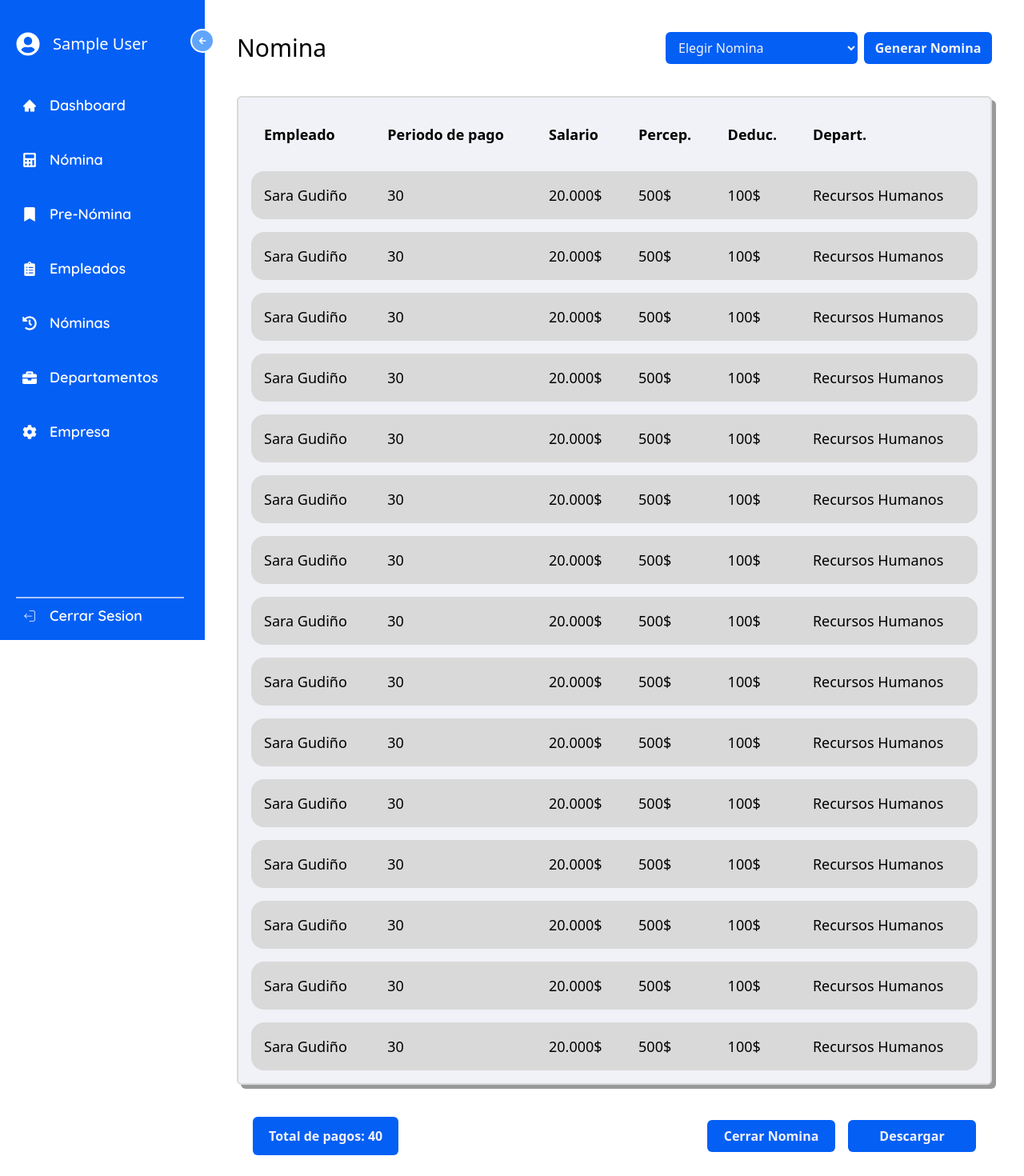
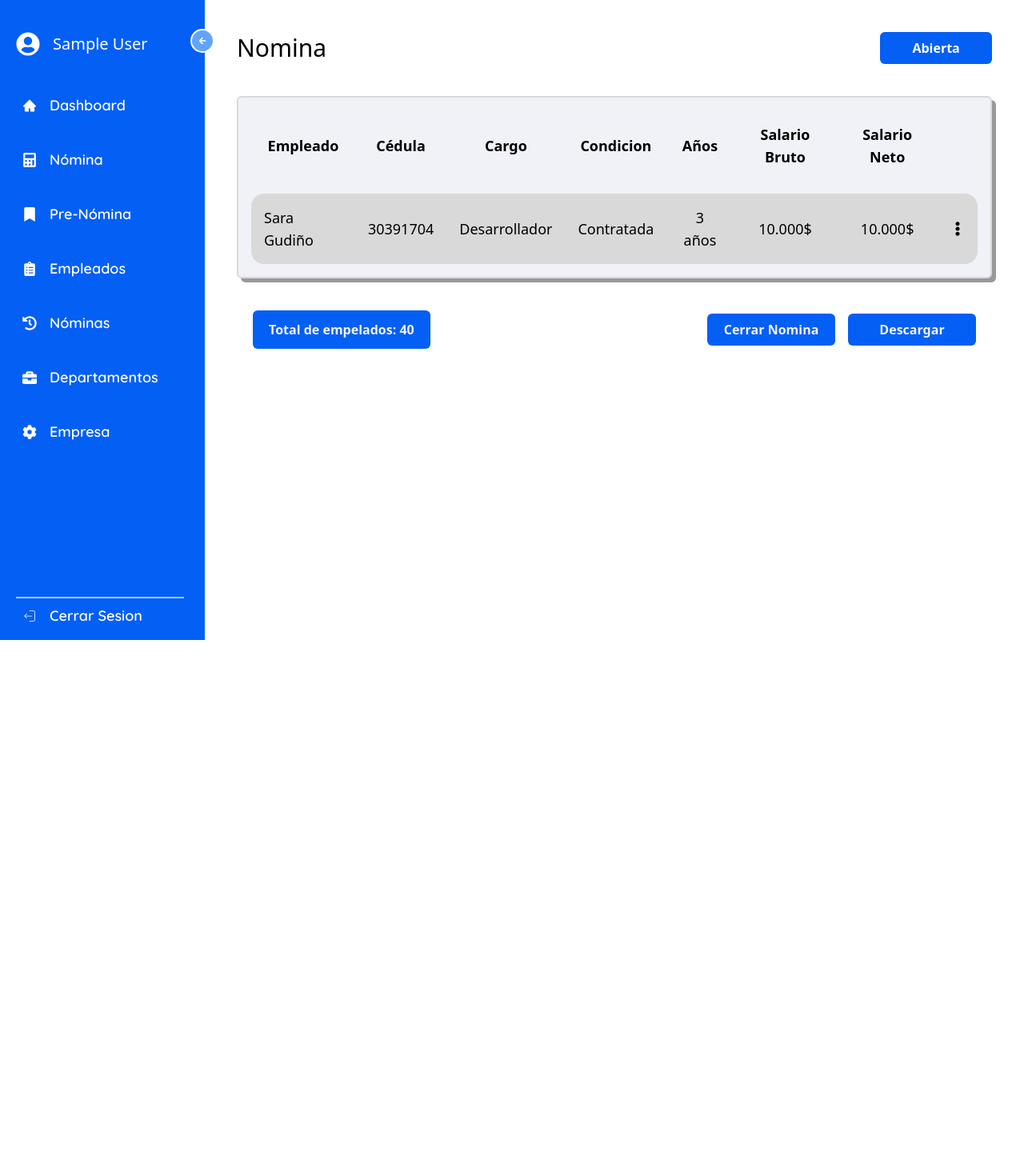
Before and after one commit to saritagud/Nomina_Frontend, a React (Vite) app: page /nomina in a window 1280 px wide. Shown: the top 1470 px of the page at 80% size. After the commit the page ends 800 px from the top, so only its background shows below. Built offline with nearby package versions, Linux system fonts and the light colour scheme; sample sign-in values are in the browser's storage; the HTML template or start-up script is replaced by a standard one.

Commit message:
ajustes y funcionalidad de nomina abierta

```diff
--- a/src/Components/Payroll.jsx
+++ b/src/Components/Payroll.jsx
@@ -1,34 +1,29 @@
+import { useEffect, useState } from "react";
+import { Link } from "react-router-dom";
+import { FaEllipsisV } from "react-icons/fa";
 
 export function Payroll() {
+  const [statePayroll, setStatePayroll] = useState(
+    localStorage.getItem("statePayroll")
+      ? localStorage.getItem("statePayroll") === "true"
+      : true
+  );
+
+  useEffect(() => {
+    localStorage.setItem("statePayroll", statePayroll);
+  }, [statePayroll]);
+
   //const payroll = null // Asi se ve cuando entra a la vista
-  const payroll = [5] // Colocar un numero en el arreglo para activar la tabla, dejar el arreglo vacio, simula que no hay empleados para esa nomina
+  const payroll = [5]; // Colocar un numero en el arreglo para activar la tabla, dejar el arreglo vacio, simula que no hay empleados para esa nomina
   return (
     <div className="h-full">
       <main className="w-full p-10 flex flex-col gap-10">
         <section className="flex justify-between items-center ">
           <h1 className="text-3xl text-left w-full">Nomina</h1>
-          <form className="flex gap-2">
-            <select
-              name="payroll"
-              id="payroll"
-              className="bg-azulClaro px-3 py-2 rounded-md text-grisClaro outline-none w-60"
-            >
-              <option
-                value="0"
-                disabled
-                selected
-              >
-                Elegir Nomina
-              </option>
-              <option value="Nomina">Nomina</option>
-              <option value="Nomina">Nomina</option>
-              <option value="Nomina">Nomina</option>
-              <option value="Nomina">Nomina</option>
-            </select>
-            <button className="bg-azulClaro px-3 py-2 rounded-md placeholder-grisClaro text-grisClaro outline-none w-40 font-semibold">
-              Generar Nomina
-            </button>
-          </form>
+
+          <p className="bg-azulClaro px-3 py-2 rounded-md text-white outline-none w-40 font-semibold text-center">
+            {statePayroll ? "Abierta" : "Cerrada"}
+          </p>
         </section>
         {payroll?.length === 0 ? (
           <strong className="text-xl">
@@ -37,190 +32,73 @@ export function Payroll() {
         ) : (
           payroll?.length > 0 && (
             <>
-              <table className="bg-grisClaro rounded-md shadow-right-dark  px-4 border-separate border-spacing-0 border-spacing-y-4  border-2 border-grisOscuro">
+              <table className="bg-grisClaro rounded-md shadow-right-dark  px-4 border-separate border-spacing-0 border-spacing-y-4 border-2 border-grisOscuro">
                 <thead className="px-5">
                   <tr>
-                    <th className="p-4 text-lg text-start">Empleado</th>
-                    <th className="p-4 text-lg text-start">Periodo de pago</th>
-                    <th className="p-4 text-lg text-start">Salario</th>
-                    <th className="p-4 text-lg text-start">Percep.</th>
-                    <th className="p-4 text-lg text-start">Deduc.</th>
-                    <th className="p-4 text-lg text-start">Depart.</th>
+                    <th className="p-4 text-lg text-center">Empleado</th>
+                    <th className="p-4 text-lg text-center">Cédula</th>
+                    <th className="p-4 text-lg text-center">Cargo</th>
+                    <th className="p-4 text-lg text-center">Condicion</th>
+                    <th className="p-4 text-lg text-center">Años</th>
+                    <th className="p-4 text-lg text-center">Salario Bruto</th>
+                    <th className="p-4 text-lg text-center">Salario Neto</th>
                   </tr>
                 </thead>
                 <tbody className="px-5">
                   <tr className="bg-grisOscuro">
                     <td className="p-4 text-lg rounded-l-2xl">Sara Gudiño</td>
-                    <td className="p-4 text-lg">30</td>
-                    <td className="p-4 text-lg">20.000$</td>
-                    <td className="p-4 text-lg">500$</td>
-                    <td className="p-4 text-lg">100$</td>
-                    <td className="p-4 text-lg rounded-r-2xl">
-                      Recursos Humanos
-                    </td>
-                  </tr>
-                  <tr className="bg-grisOscuro">
-                    <td className="p-4 text-lg rounded-l-2xl">Sara Gudiño</td>
-                    <td className="p-4 text-lg">30</td>
-                    <td className="p-4 text-lg">20.000$</td>
-                    <td className="p-4 text-lg">500$</td>
-                    <td className="p-4 text-lg">100$</td>
-                    <td className="p-4 text-lg rounded-r-2xl">
-                      Recursos Humanos
-                    </td>
-                  </tr>
-                  <tr className="bg-grisOscuro">
-                    <td className="p-4 text-lg rounded-l-2xl">Sara Gudiño</td>
-                    <td className="p-4 text-lg">30</td>
-                    <td className="p-4 text-lg">20.000$</td>
-                    <td className="p-4 text-lg">500$</td>
-                    <td className="p-4 text-lg">100$</td>
-                    <td className="p-4 text-lg rounded-r-2xl">
-                      Recursos Humanos
-                    </td>
-                  </tr>
-                  <tr className="bg-grisOscuro">
-                    <td className="p-4 text-lg rounded-l-2xl">Sara Gudiño</td>
-                    <td className="p-4 text-lg">30</td>
-                    <td className="p-4 text-lg">20.000$</td>
-                    <td className="p-4 text-lg">500$</td>
-                    <td className="p-4 text-lg">100$</td>
-                    <td className="p-4 text-lg rounded-r-2xl">
-                      Recursos Humanos
-                    </td>
-                  </tr>
-
-                  <tr className="bg-grisOscuro">
-                    <td className="p-4 text-lg rounded-l-2xl">Sara Gudiño</td>
-                    <td className="p-4 text-lg">30</td>
-                    <td className="p-4 text-lg">20.000$</td>
-                    <td className="p-4 text-lg">500$</td>
-                    <td className="p-4 text-lg">100$</td>
-                    <td className="p-4 text-lg rounded-r-2xl">
-                      Recursos Humanos
-                    </td>
-                  </tr>
-
-                  <tr className="bg-grisOscuro">
-                    <td className="p-4 text-lg rounded-l-2xl">Sara Gudiño</td>
-                    <td className="p-4 text-lg">30</td>
-                    <td className="p-4 text-lg">20.000$</td>
-                    <td className="p-4 text-lg">500$</td>
-                    <td className="p-4 text-lg">100$</td>
-                    <td className="p-4 text-lg rounded-r-2xl">
-                      Recursos Humanos
-                    </td>
-                  </tr>
-
-                  <tr className="bg-grisOscuro">
-                    <td className="p-4 text-lg rounded-l-2xl">Sara Gudiño</td>
-                    <td className="p-4 text-lg">30</td>
-                    <td className="p-4 text-lg">20.000$</td>
-                    <td className="p-4 text-lg">500$</td>
-                    <td className="p-4 text-lg">100$</td>
-                    <td className="p-4 text-lg rounded-r-2xl">
-                      Recursos Humanos
-                    </td>
-                  </tr>
-
-                  <tr className="bg-grisOscuro">
-                    <td className="p-4 text-lg rounded-l-2xl">Sara Gudiño</td>
-                    <td className="p-4 text-lg">30</td>
-                    <td className="p-4 text-lg">20.000$</td>
-                    <td className="p-4 text-lg">500$</td>
-                    <td className="p-4 text-lg">100$</td>
-                    <td className="p-4 text-lg rounded-r-2xl">
-                      Recursos Humanos
-                    </td>
-                  </tr>
-
-                  <tr className="bg-grisOscuro">
-                    <td className="p-4 text-lg rounded-l-2xl">Sara Gudiño</td>
-                    <td className="p-4 text-lg">30</td>
-                    <td className="p-4 text-lg">20.000$</td>
-                    <td className="p-4 text-lg">500$</td>
-                    <td className="p-4 text-lg">100$</td>
-                    <td className="p-4 text-lg rounded-r-2xl">
-                      Recursos Humanos
-                    </td>
-                  </tr>
-
-                  <tr className="bg-grisOscuro">
-                    <td className="p-4 text-lg rounded-l-2xl">Sara Gudiño</td>
-                    <td className="p-4 text-lg">30</td>
-                    <td className="p-4 text-lg">20.000$</td>
-                    <td className="p-4 text-lg">500$</td>
-                    <td className="p-4 text-lg">100$</td>
-                    <td className="p-4 text-lg rounded-r-2xl">
-                      Recursos Humanos
-                    </td>
-                  </tr>
-
-
-                  <tr className="bg-grisOscuro">
-                    <td className="p-4 text-lg rounded-l-2xl">Sara Gudiño</td>
-                    <td className="p-4 text-lg">30</td>
-                    <td className="p-4 text-lg">20.000$</td>
-                    <td className="p-4 text-lg">500$</td>
-                    <td className="p-4 text-lg">100$</td>
-                    <td className="p-4 text-lg rounded-r-2xl">
-                      Recursos Humanos
-                    </td>
-                  </tr>
-
-                  <tr className="bg-grisOscuro">
-                    <td className="p-4 text-lg rounded-l-2xl">Sara Gudiño</td>
-                    <td className="p-4 text-lg">30</td>
-                    <td className="p-4 text-lg">20.000$</td>
-                    <td className="p-4 text-lg">500$</td>
-                    <td className="p-4 text-lg">100$</td>
-                    <td className="p-4 text-lg rounded-r-2xl">
-                      Recursos Humanos
-                    </td>
-                  </tr>
-
-                  <tr className="bg-grisOscuro">
-                    <td className="p-4 text-lg rounded-l-2xl">Sara Gudiño</td>
-                    <td className="p-4 text-lg">30</td>
-                    <td className="p-4 text-lg">20.000$</td>
-                    <td className="p-4 text-lg">500$</td>
-                    <td className="p-4 text-lg">100$</td>
-                    <td className="p-4 text-lg rounded-r-2xl">
-                      Recursos Humanos
-                    </td>
-                  </tr>
-
-                  <tr className="bg-grisOscuro">
-                    <td className="p-4 text-lg rounded-l-2xl">Sara Gudiño</td>
-                    <td className="p-4 text-lg">30</td>
-                    <td className="p-4 text-lg">20.000$</td>
-                    <td className="p-4 text-lg">500$</td>
-                    <td className="p-4 text-lg">100$</td>
-                    <td className="p-4 text-lg rounded-r-2xl">
-                      Recursos Humanos
-                    </td>
-                  </tr>
-
-                  <tr className="bg-grisOscuro">
-                    <td className="p-4 text-lg rounded-l-2xl">Sara Gudiño</td>
-                    <td className="p-4 text-lg">30</td>
-                    <td className="p-4 text-lg">20.000$</td>
-                    <td className="p-4 text-lg">500$</td>
-                    <td className="p-4 text-lg">100$</td>
-                    <td className="p-4 text-lg rounded-r-2xl">
-                      Recursos Humanos
+                    <td className="p-4 text-lg text-center">30391704</td>
+                    <td className="p-4 text-lg text-center">Desarrollador</td>
+                    <td className="p-4 text-lg text-center">Contratada</td>
+                    <td className="p-4 text-lg text-center">3 años</td>
+                    <td className="p-4 text-lg text-center">10.000$</td>
+                    <td className="p-4 text-lg text-center">10.000$</td>
+                    <td className="relative p-4 text-lg rounded-r-2xl">
+                      <input
+                        type="checkbox"
+                        name={"action"}
+                        id={"action"}
+                        className="hidden peer/action"
+                      />
+                      <label htmlFor={"action"} className="cursor-pointer">
+                        <FaEllipsisV />
+                      </label>
+                      <div className="hidden absolute peer-checked/action:flex gap-4 right-20 top-1/2 transform -translate-y-1/2 bg-grisClaro shadow-right-dark p-5 rounded-lg z-10">
+                        <Link //to={`/empleado/${employee.id}`}
+                          className="text-white w-28 text-center rounded-md bg-azulClaro px-2 py-1 font-semibold"
+                        >
+                          Ver
+                        </Link>
+                        {statePayroll && (
+                          <button
+                            className="text-white w-28 rounded-md bg-red-600 px-2 py-1 font-semibold"
+                            onClick={() => {}}
+                          >
+                            Eliminar
+                          </button>
+                        )}
+                      </div>
                     </td>
                   </tr>
                 </tbody>
               </table>
               <section className="flex justify-between  px-5 ">
                 <p className="bg-azulClaro px-5 py-3 rounded-md text-grisClaro font-semibold">
-                  Total de pagos: 40
+                  Total de empelados: 40
                 </p>
                 <div className="flex gap-4">
-                  <button className="bg-azulClaro px-3 py-2 m-auto rounded-md placeholder-grisClaro text-grisClaro outline-none w-40 font-semibold">
+                  <button
+                    className={
+                      !statePayroll
+                        ? "bg-azulClaro/70 cursor-not-allowed px-3 py-2 m-auto rounded-md placeholder-grisClaro text-grisClaro outline-none w-40 font-semibold"
+                        : "bg-azulClaro px-3 py-2 m-auto rounded-md placeholder-grisClaro text-grisClaro outline-none w-40 font-semibold"
+                    }
+                    onClick={() => setStatePayroll(!statePayroll)}
+                    disabled={!statePayroll}
+                  >
                     Cerrar Nomina
                   </button>
+
                   <button className="bg-azulClaro px-3 py-2 m-auto rounded-md placeholder-grisClaro text-grisClaro outline-none w-40 font-semibold">
                     Descargar
                   </button>
@@ -231,5 +109,5 @@ export function Payroll() {
         )}
       </main>
     </div>
-  )
+  );
 }
--- a/src/Components/PayrollHistory.jsx
+++ b/src/Components/PayrollHistory.jsx
@@ -1,5 +1,4 @@
 import { useState } from "react";
-import { SideBar } from "./Sidebar";
 import { Link } from "react-router-dom";
 //
 
@@ -74,10 +73,9 @@ export function PayrollHistory() {
 
   return (
     <div className="flex h-full">
-      <SideBar />
       <main className="w-full flex flex-col items-center justify-center p-12 gap-10">
         <div className="flex gap-10">
-        <div className="flex flex-col items-center" style={{ marginLeft: '200px'}}>
+        <div className="flex flex-col items-center" >
           <div className="bg-blue-900 text-white px-10 py-1 rounded-md text-grisClaro font-semibold text-center mb-6 cursor-pointer" style={{ fontSize: '1.5rem' }}>
             Abiertas
         </div>
```
